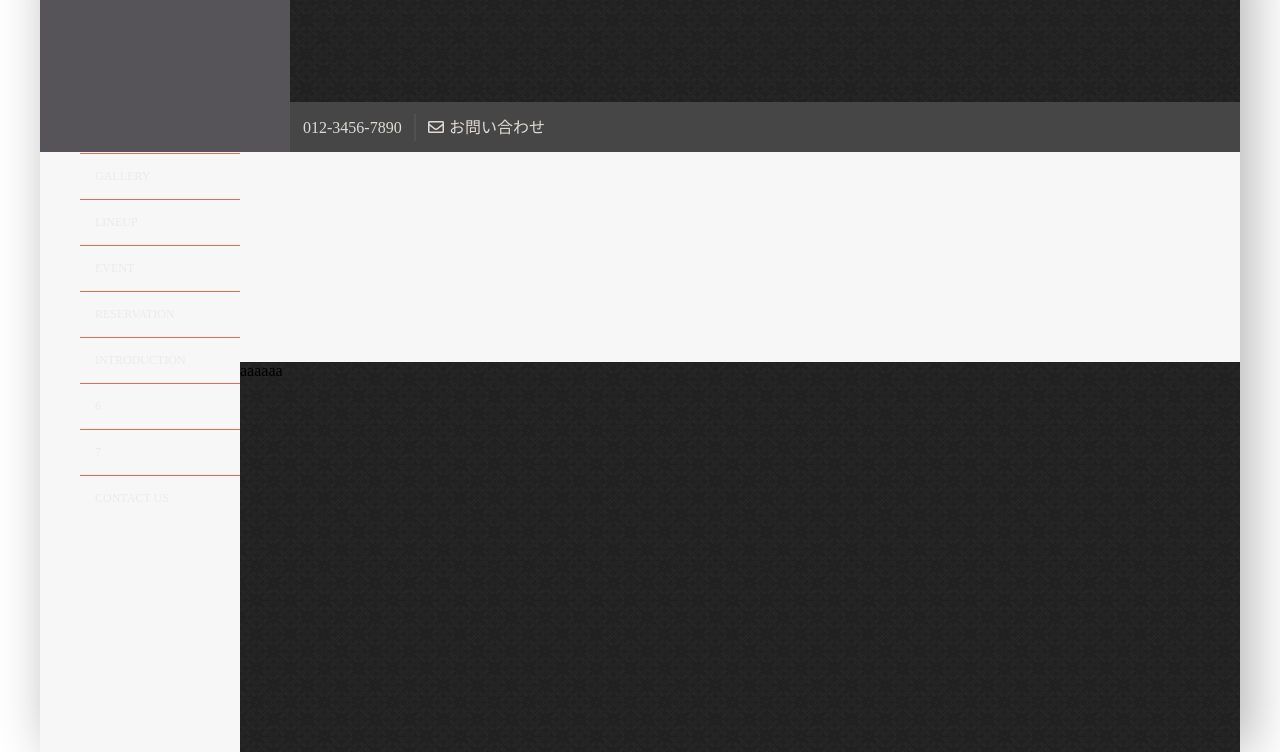
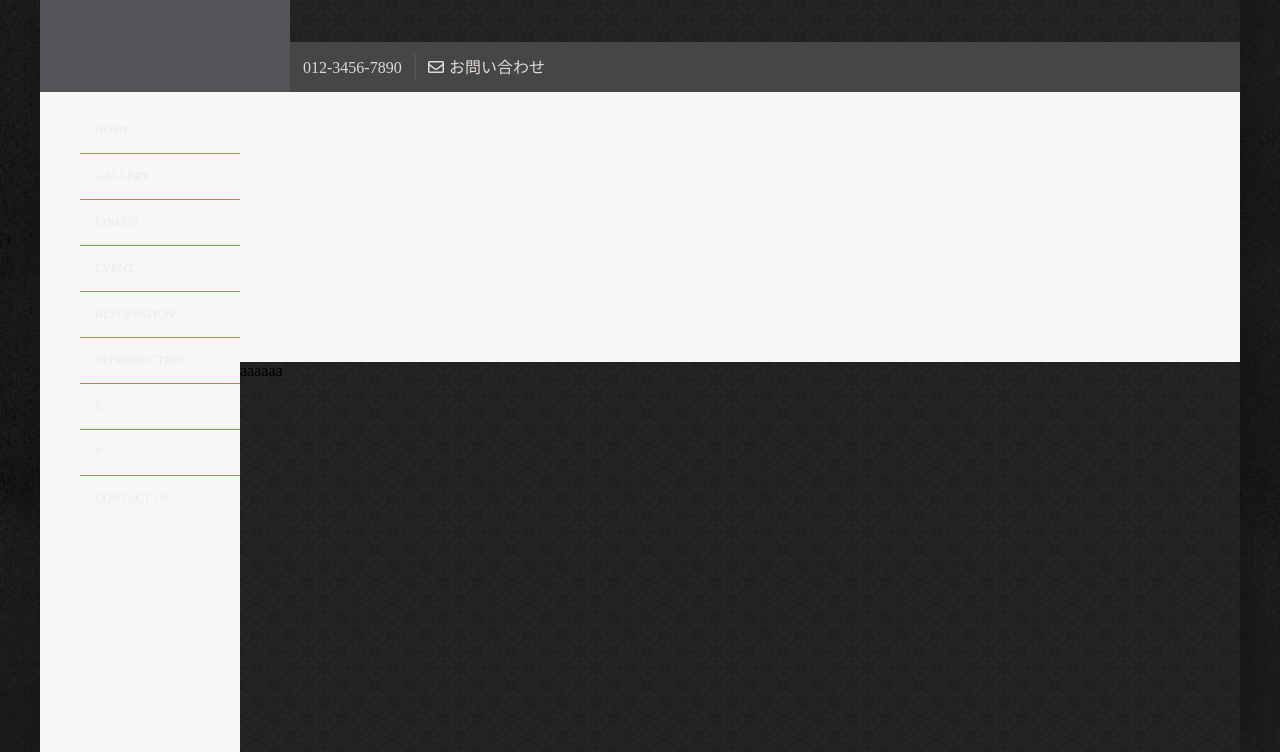
Before and after one commit to k-takahashi78/Sample-Homepage, a plain HTML site: page index.html in a window 1280 px wide. Shown: the part 48-800 px from the top of the page. Drawn offline with Linux system fonts and the light colour scheme.

Commit message:
add background image

```diff
--- a/style.css
+++ b/style.css
@@ -7,6 +7,7 @@ body{
   height:100vh;
   width:100vw;
   z-index:0;
+  background: url("img/td_base.jpg");
 }
 
 .main-container{
@@ -37,7 +38,7 @@ body{
   grid-row:1/2;
   grid-column:1/3;
   display:grid;
-  grid-template-rows:150px 50px;
+  grid-template-rows:90px 50px;
   grid-template-columns:250px 950px;
 
 }
```
Also changed, not shown: Readme.txt (added), img/td_base.jpg (added).
